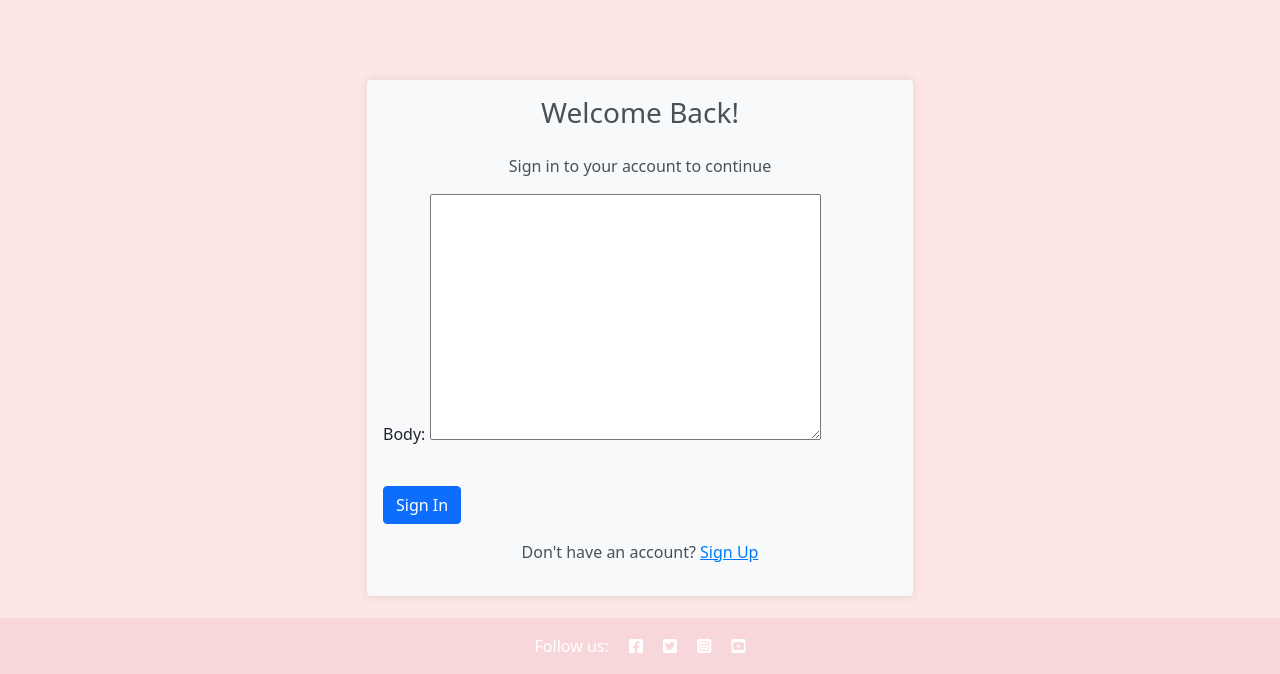
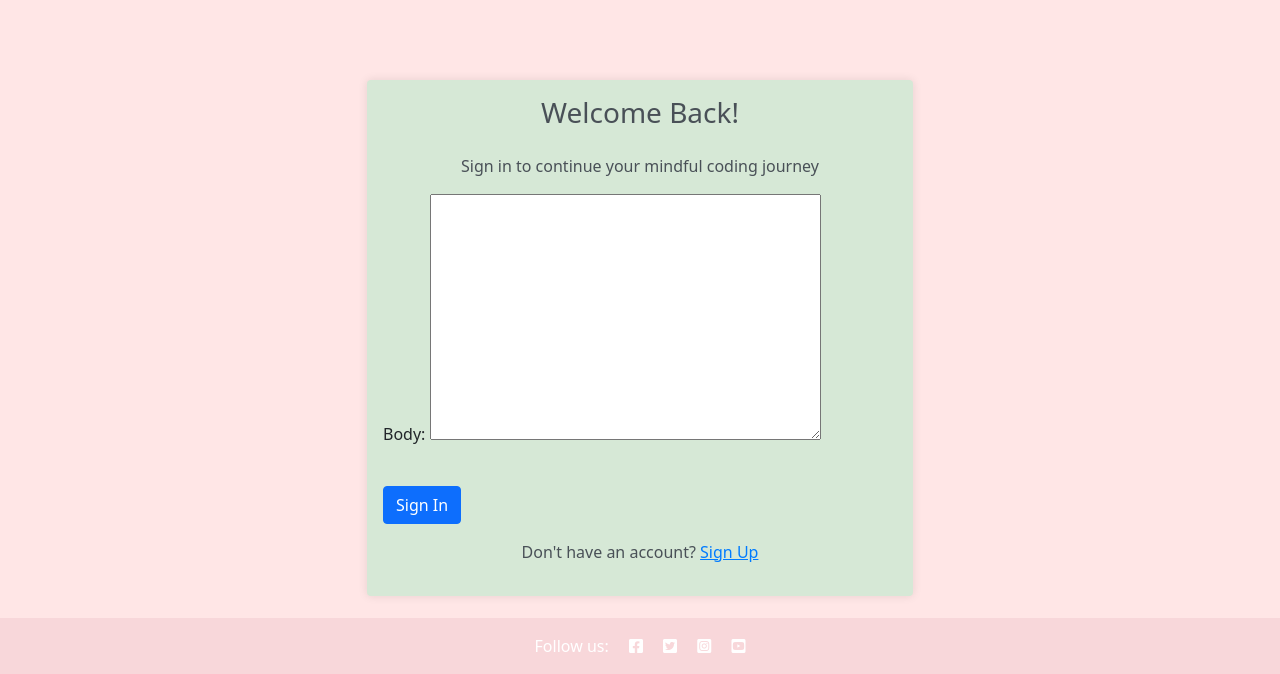
Before and after one commit to samiksha-92/Django-Blog-p4, a Django app: template templates/account/login.html in a window 1280 px wide. Shown: the part 126-800 px from the top of the page. Run offline with Django 3.2, Linux system fonts and the light colour scheme; the template is opened without the code that fills it: values that come from a table or form of the project are taken from there, others are empty.

Commit message:
added colours to make the pages more cohesive with the overall style theme

```diff
--- a/templates/account/login.html
+++ b/templates/account/login.html
@@ -9,12 +9,12 @@
 <div class="container">
     <div class="row">
         <div class="col-md-6 offset-md-3">
-            <div class="card mt-5" style="background-color: #f8f9fa; box-shadow: 0px 0px 10px rgba(0, 0, 0, 0.1);">
+            <div class="card mt-5" style="background-color: #d6e8d6; box-shadow: 0px 0px 10px rgba(0, 0, 0, 0.1);">
                 <div class="card-body">
                     <h3 class="card-title text-center mb-4" style="color: #495057;">{% trans "Welcome Back!" %}</h3>
 
                     <p class="card-text text-center" style="color: #495057;">
-                        {% trans "Sign in to your account to continue" %}</p>
+                        {% trans "Sign in to continue your mindful coding journey" %}</p>
 
                     <form class="login" method="POST" action="{% url 'account_login' %}">
                         {% csrf_token %}
--- a/templates/account/signup.html
+++ b/templates/account/signup.html
@@ -8,8 +8,8 @@
 <div class="container mt-5">
     <div class="row justify-content-center">
         <div class="col-md-6">
-            <div class="card shadow-sm">
-                <div class="card-header bg-primary text-white text-center">
+            <div class="card shadow-sm" style="background-color: #d6e8d6;">
+                <div class="card-header text-white text-center" style="background-color: #f8d7da;">
                     <h3>{% trans "Sign Up" %}</h3>
                 </div>
                 <div class="card-body">
```
